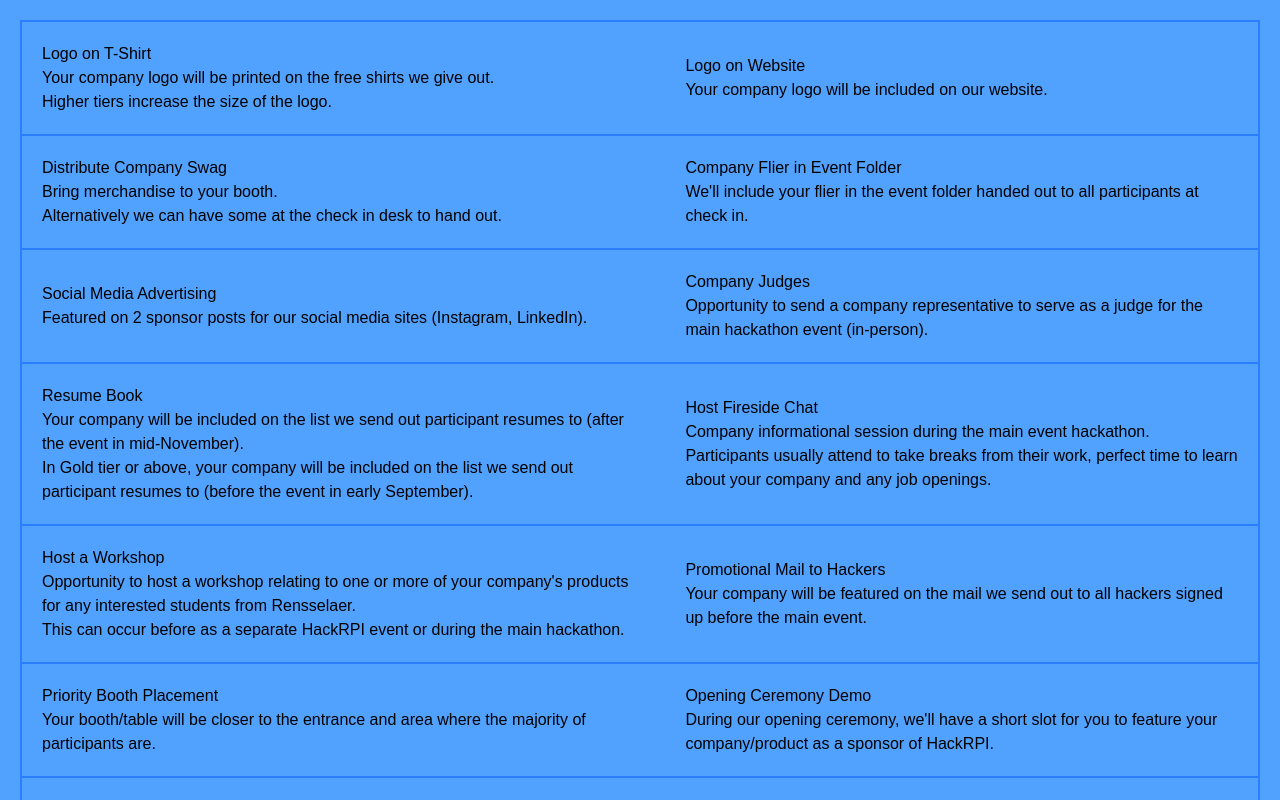
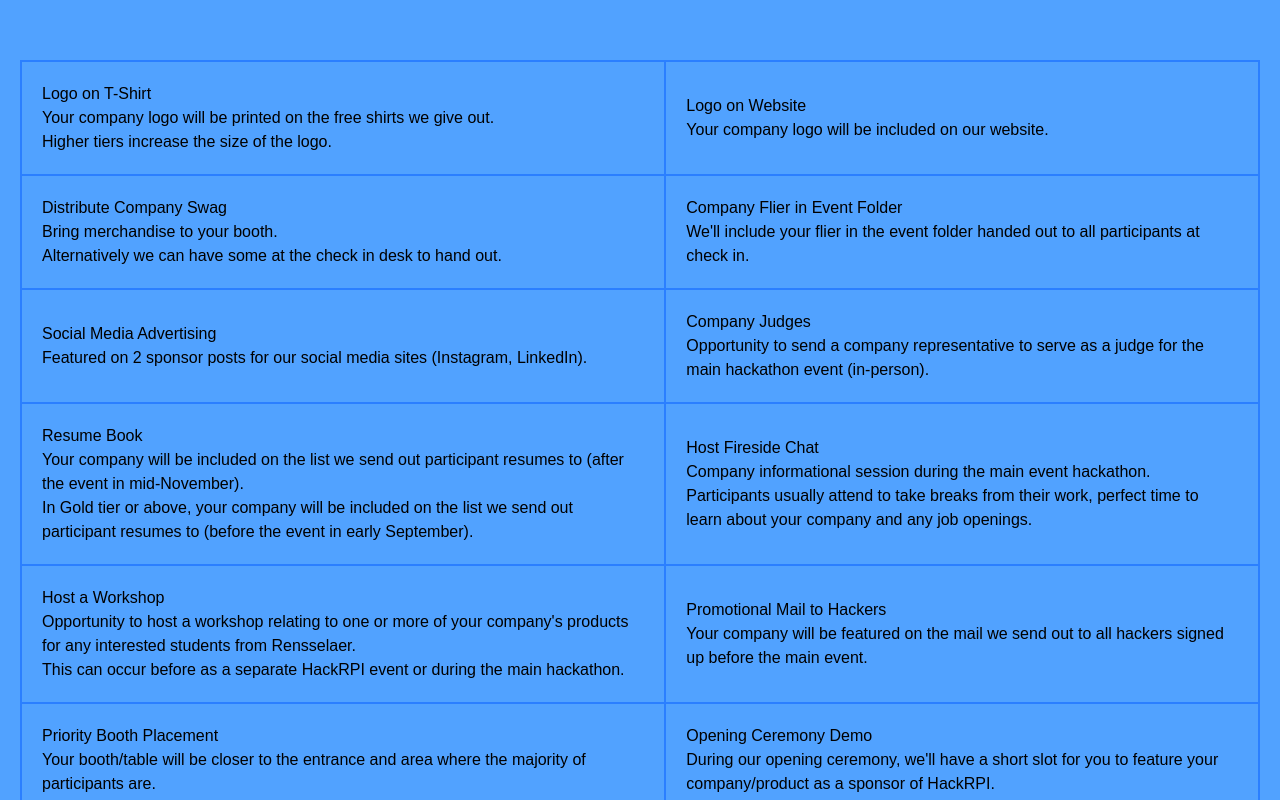
Before and after one commit to hack-rpi/HackRPI-Website-2026, a Next.js app in the folder my-app/: page /sponsorship in a window 1280 px wide. Shown: the part 760-1560 px from the top of the page. Built offline with nearby package versions, Linux system fonts and the light colour scheme.

Commit message:
Border changes to benefits table

```diff
--- a/my-app/app/sponsorship/page.tsx
+++ b/my-app/app/sponsorship/page.tsx
@@ -66,79 +66,79 @@
         </div>
 
         <div className="w-full h-auto bg-blue-400 text-black p-5">
-          <table className="w-full border-2 border-blue-500">
-            <tbody className="h-[25vh] border-2 border-blue-500">
-              <tr className="border-2 border-blue-500">
-                <td className = "p-5">
+          <table className="w-full my-10">
+            <tbody>
+              <tr>
+                <td className = "border-2 border-blue-500 p-5">
                   <h3>Logo on T-Shirt</h3>
                   <p>Your company logo will be printed on the free shirts we give out.</p>
                   <p>Higher tiers increase the size of the logo.</p>
                 </td>
-                <td className = "p-5">
+                <td className = "border-2 border-blue-500 p-5">
                   <h3>Logo on Website</h3>
                   <p>Your company logo will be included on our website.</p>
                 </td>
               </tr>
-              <tr className="border-2 border-blue-500">
-                <td className = "p-5">
+              <tr>
+                <td className = "border-2 border-blue-500 p-5">
                   <h3>Distribute Company Swag</h3>
                   <p>Bring merchandise to your booth.</p>
                   <p>Alternatively we can have some at the check in desk to hand out.</p>
                 </td>
-                <td className = "p-5">
+                <td className = "border-2 border-blue-500 p-5">
                   <h3>Company Flier in Event Folder</h3>
                   <p>We'll include your flier in the event folder handed out to all participants at check in.</p>
                 </td>
               </tr>
-              <tr className="border-2 border-blue-500">
-                <td className = "p-5">
+              <tr>
+                <td className = "border-2 border-blue-500 p-5">
                   <h3>Social Media Advertising</h3>
                   <p>Featured on 2 sponsor posts for our social media sites (Instagram, LinkedIn).</p>
                 </td>
-                <td className = "p-5">
+                <td className = "border-2 border-blue-500 p-5">
                   <h3>Company Judges</h3>
                   <p>Opportunity to send a company representative to serve as a judge for the main hackathon event (in-person).</p>
                 </td>
               </tr>
-              <tr className="border-2 border-blue-500">
-                <td className = "p-5">
+              <tr>
+                <td className = "border-2 border-blue-500 p-5">
                   <h3>Resume Book</h3>
                   <p>Your company will be included on the list we send out participant resumes to (after the event in mid-November).</p>
                   <p>In Gold tier or above, your company will be included on the list we send out participant resumes to (before the event in early September).</p>
                 </td>
-                <td className = "p-5">
+                <td className = "border-2 border-blue-500 p-5">
                   <h3>Host Fireside Chat</h3>
                   <p>Company informational session during the main event hackathon.</p>
                   <p>Participants usually attend to take breaks from their work, perfect time to learn about your company and any job openings.</p>
                 </td>
               </tr>
-              <tr className="border-2 border-blue-500">
-                <td className = "p-5">
+              <tr>
+                <td className = "border-2 border-blue-500 p-5">
                   <h3>Host a Workshop</h3>
                   <p>Opportunity to host a workshop relating to one or more of your company's products for any interested students from Rensselaer.</p>
                   <p>This can occur before as a separate HackRPI event or during the main hackathon.</p>
                 </td>
-                <td className = "p-5">
+                <td className = "border-2 border-blue-500 p-5">
                   <h3>Promotional Mail to Hackers</h3>
                   <p>Your company will be featured on the mail we send out to all hackers signed up before the main event.</p>
                 </td>
               </tr>
-              <tr className="border-2 border-blue-500">
-                <td className = "p-5">
+              <tr>
+                <td className = "border-2 border-blue-500 p-5">
                   <h3>Priority Booth Placement</h3>
                   <p>Your booth/table will be closer to the entrance and area where the majority of participants are.</p>
                 </td>
-                <td className = "p-5">
+                <td className = "border-2 border-blue-500 p-5">
                   <h3>Opening Ceremony Demo</h3>
                   <p>During our opening ceremony, we'll have a short slot for you to feature your company/product as a sponsor of HackRPI.</p>
                 </td>
               </tr>
-              <tr className="border-2 border-blue-500">
-                <td className = "p-5">
+              <tr>
+                <td className = "border-2 border-blue-500 p-5">
                   <h3>Optional Table Upgrade</h3>
                   <p>We provide a table but will accomodate if you want to bring a custom booth/multiple table setup.</p>
                 </td>
-                <td className = "p-5">
+                <td className = "border-2 border-blue-500 p-5">
                 </td>
               </tr>
             </tbody>
```
